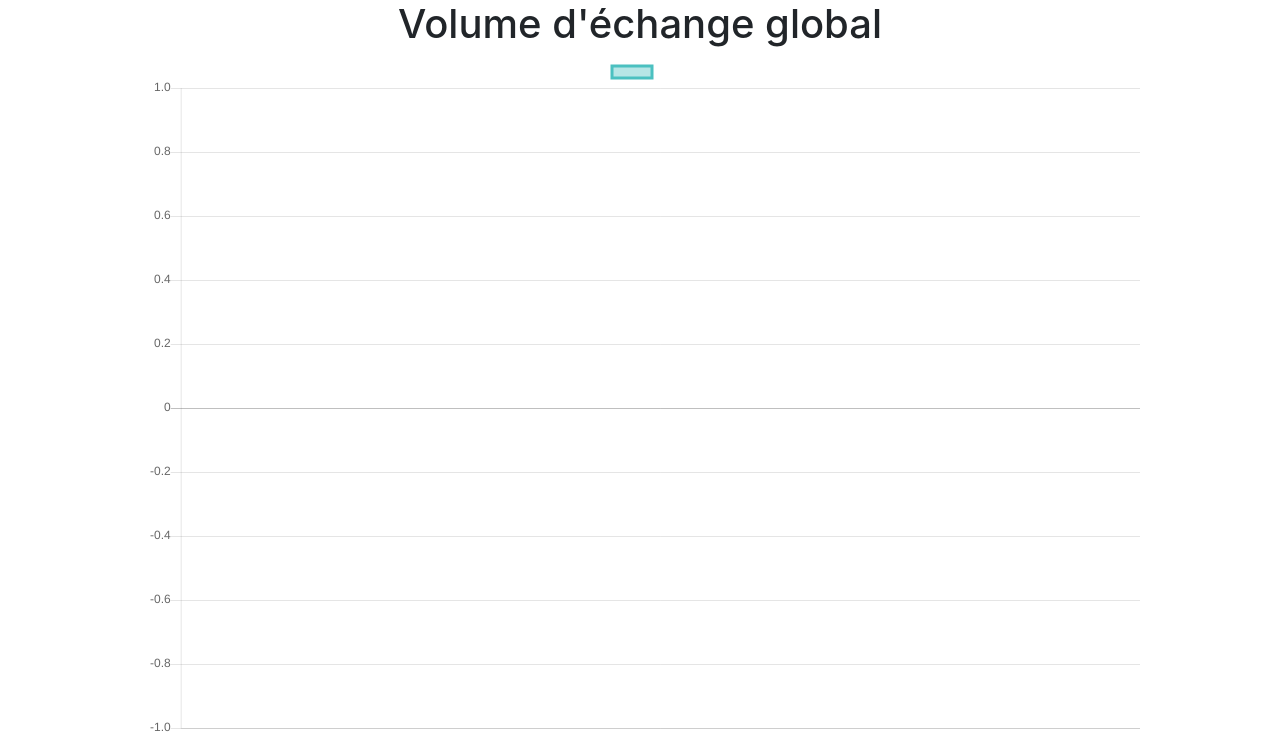
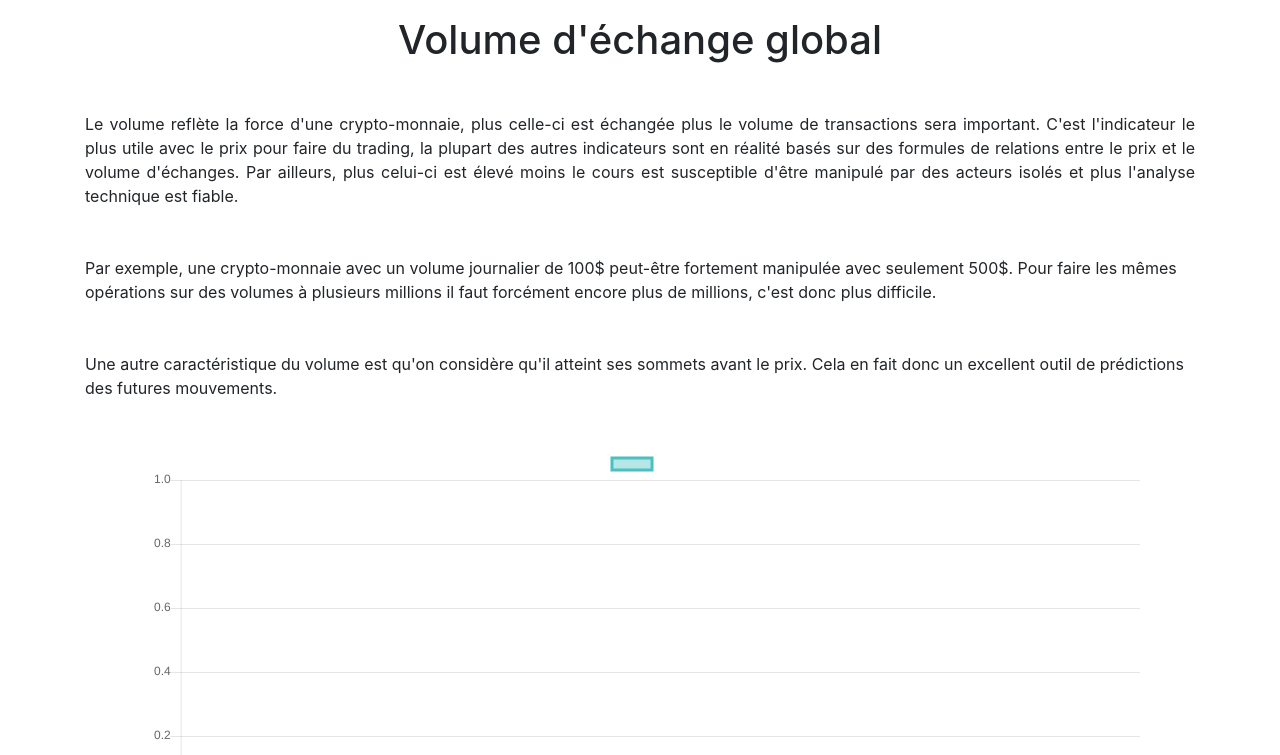
Before and after one commit to alexlouf/IPSSI-API-FLASK, a Flask app: template templates/index.html in a window 1280 px wide. Shown: the part 56-811 px from the top of the page. Run offline with Flask 2, Linux system fonts and the light colour scheme; the template is opened without the code that fills it, so the values that code supplies are empty.

Commit message:
add some text

```diff
--- a/templates/index.html
+++ b/templates/index.html
@@ -31,7 +31,10 @@
       </div>
     </nav>
     <div class="container d-flex flex-column align-items-center">
-      <h1>Volume d'échange global</h1>
+      <h1 class="mt-3 mb-5">Volume d'échange global</h1>
+      <p class="mb-5 text-justify">Le volume reflète la force d'une crypto-monnaie, plus celle-ci est échangée plus le volume de transactions sera important. C'est l'indicateur le plus utile avec le prix pour faire du trading, la plupart des autres indicateurs sont en réalité basés sur des formules de relations entre le prix et le volume d'échanges. Par ailleurs, plus celui-ci est élevé moins le cours est susceptible d'être manipulé par des acteurs isolés et plus l'analyse technique est fiable.</p>
+      <p class="mb-5">Par exemple, une crypto-monnaie avec un volume journalier de 100$ peut-être fortement manipulée avec seulement 500$. Pour faire les mêmes opérations sur des volumes à plusieurs millions il faut forcément encore plus de millions, c'est donc plus difficile.</p>
+      <p class="mb-5">Une autre caractéristique du volume est qu'on considère qu'il atteint ses sommets avant le prix. Cela en fait donc un excellent outil de prédictions des futures mouvements.</p>
       <canvas id="myChart" width="1000" height="700"></canvas>
       <p id="caption">Volume journalier</p>
     </div>
--- a/templates/market.html
+++ b/templates/market.html
@@ -31,8 +31,9 @@
       </div>
     </nav>
     <div class="container d-flex flex-column align-items-center">
-      <h1>Market cap du marché des cryptomonnaies</h1>
-      <!-- bar chart canvas element -->
+      <h1 class="mt-3 mb-5">Market cap du marché des cryptomonnaies</h1>
+      <p class="mb-5 text-justify">La capitalisation boursière d’une crypto-monnaie se calcule simplement en prenant les réserves en circulation et en les multipliant par leur prix. Le prix d’une crypto-monnaie devrait être une moyenne basée sur de multiples échanges. Cependant, certains échanges peuvent indiquer des prix légèrement différents ; par exemple, les échanges disponibles seulement aux consommateurs Sud-Coréens peuvent avoir des prix 10% plus élevés. Récemment, les sites d’estimation ont donc retiré les données d’échanges provenant exclusivement de la Corée du Sud, le prix du bitcoin sur les échanges disponibles dans le reste du monde était plus bas que ce que les sites comparatifs indiquaient.</p>
+      <p class="mb-5 text-justify">Pour calculer la valorisation boursière du Bitcoin, vous auriez besoin de prendre les réserves en circulation (17,3 millions) et de les multiplier par le prix (3500 $ chacun). À partir de cela, nous pouvons calculer que la valorisation boursière du bitcoin s’élève à 61 milliards de dollars. On peut calculer cela avec d’autres crypto-monnaies. Habituellement, quand on se réfère à un marketcap d’une crypto-monnaie en particulier, nous le nommerons juste de cette manière. Cependant, si l’on se réfère à la valorisation boursière totale des crypto-monnaies, on emploiera seulement le terme “marketcap”.</p>
       <canvas id="myChart" width="1000" height="700"></canvas>
       <p id="caption">Evolution du market cap</p>
     </div>
```
